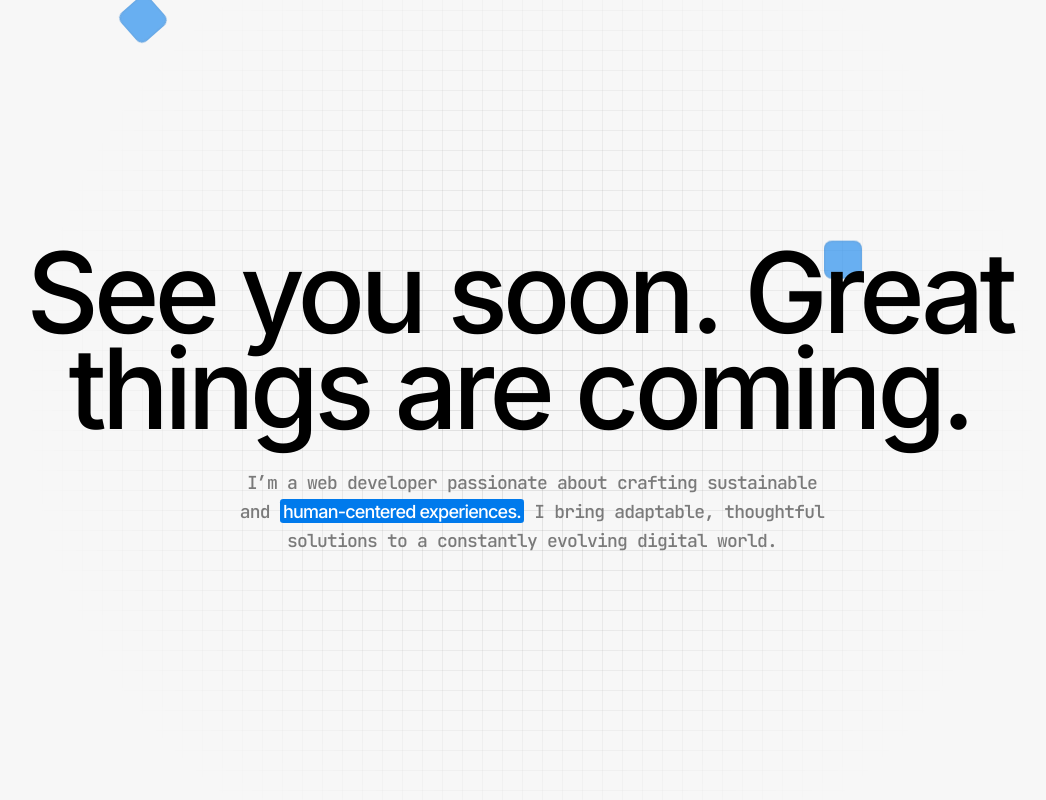
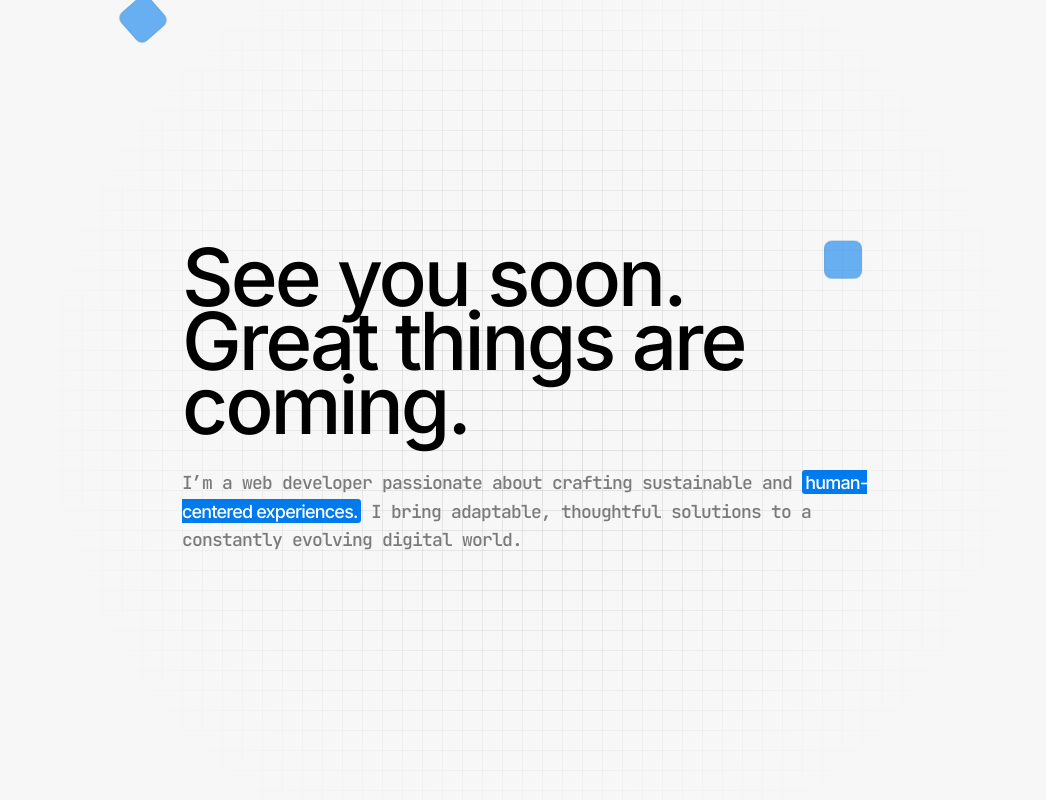
Before and after one commit to elyseeMB/elyseemb.github.io, a Preact app: page / in a window 1280 px wide. Shown: the whole page, without its empty margins (108-1154 px from the left). Built offline with nearby package versions, Linux system fonts and the light colour scheme.

Commit message:
fix(css) position

```diff
--- a/src/css/modules/hero.css
+++ b/src/css/modules/hero.css
@@ -71,18 +71,19 @@
   animation: moveY 25s linear infinite alternate;
 }
 
-.hero .description,
-.hero h1 {
-  text-align: center;
-}
-
 .hero img {
   display: flex;
   width: 150px;
 }
 
 .hero h1 {
-  max-width: 100%;
+  width: 100%;
+}
+
+@media screen and (min-width: 1350px) {
+  .hero h1 {
+    max-width: 100%;
+  }
 }
 
 .hero h3 {
@@ -93,7 +94,8 @@
 }
 
 .hero .description {
-  max-width: 600px;
+  width: 100%;
+  /* max-width: 600px; */
 }
 
 @media screen and (min-width: 1350px) {
@@ -117,6 +119,10 @@
 @media screen and (max-width: 900px) {
   .hero .wrapper {
     gap: var(--space);
+  }
+
+  .hero .description {
+    width: 100%;
   }
 }
 
--- a/src/css/tools/typography.css
+++ b/src/css/tools/typography.css
@@ -7,9 +7,9 @@ h3 {
 }
 
 h1 {
-  letter-spacing: -5px;
-  font-size: 7rem;
-  line-height: 0.85;
+  letter-spacing: -3px;
+  font-size: 5rem;
+  line-height: 0.8;
   font-weight: 700;
 }
 
@@ -23,7 +23,7 @@ h1 {
 
 @media screen and (min-width: 1350px) {
   h1 {
-    font-size: 9rem;
+    font-size: 7rem;
   }
 }
 
```
